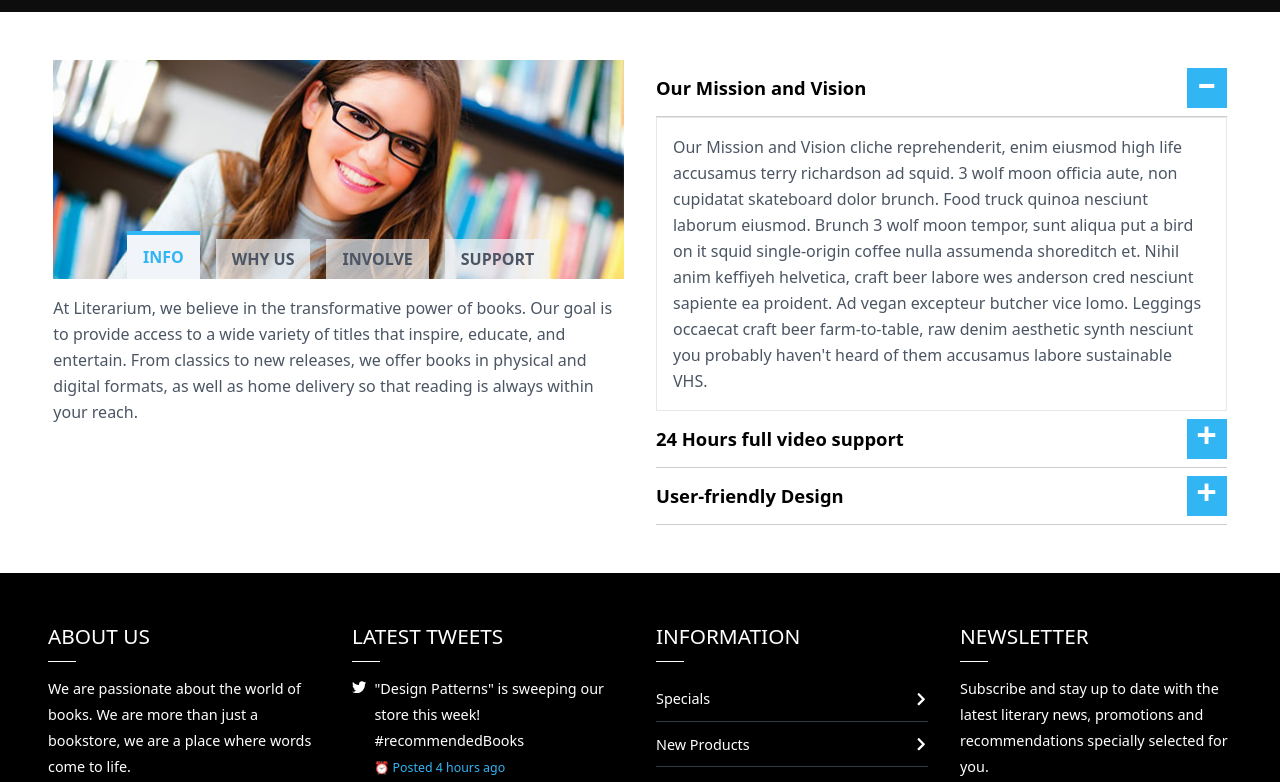
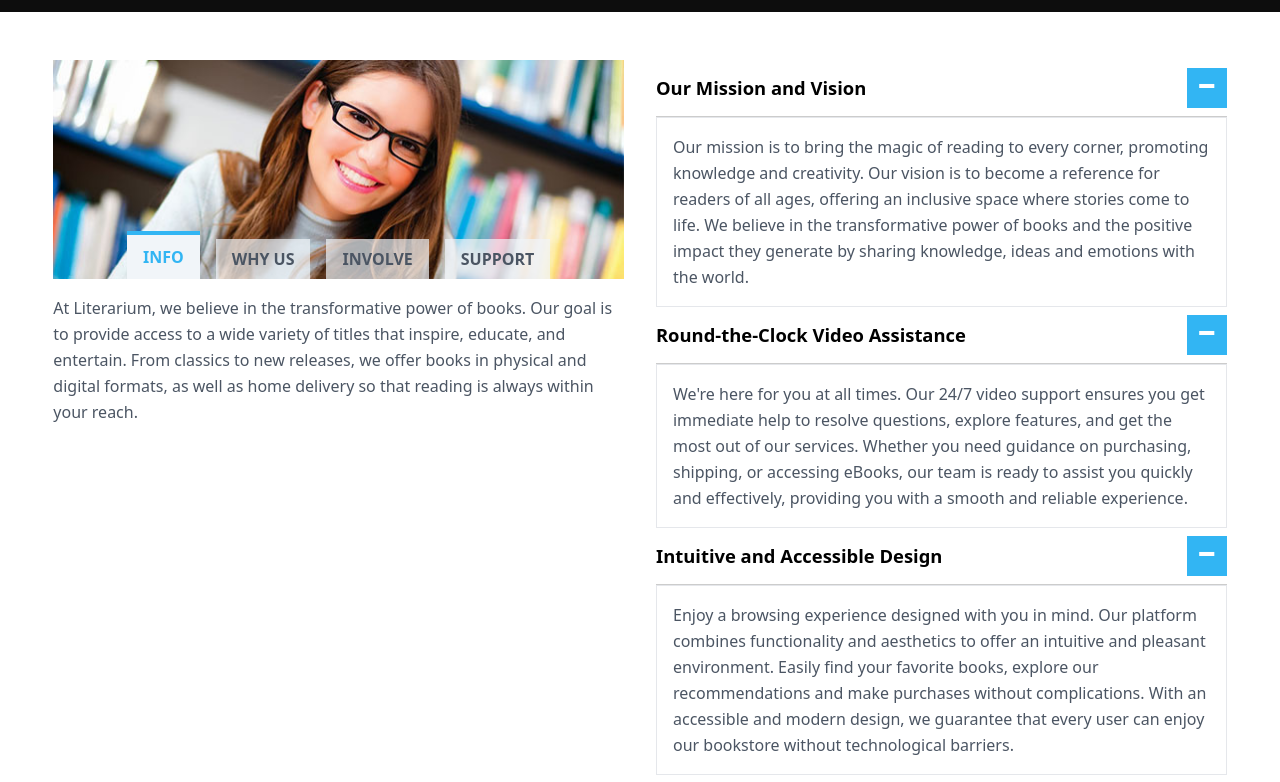
Before and after one commit to emmanuel-cruz-dev/literarium, a React (Vite) app: page /about in a window 1280 px wide. Shown: the part 2660-3442 px from the top of the page. Built offline with nearby package versions, Linux system fonts and the light colour scheme.

Commit message:
contenido y nuevo componente para Mission

```diff
--- a/src/components/routes/about/AboutMission.tsx
+++ b/src/components/routes/about/AboutMission.tsx
@@ -11,8 +11,19 @@ interface Item {
   text: string;
 }
 
+interface DetailsItem {
+  id: number;
+  title: string;
+  text: string;
+}
+
 interface MissionRenderProps {
   arr: Item[];
+}
+
+interface DetailsItemProps {
+  title: string;
+  text: string;
 }
 
 const items: Item[] = [
@@ -39,6 +50,24 @@ const items: Item[] = [
     title: "Support",
     img: MissionImg4,
     text: "Your support allows us to continue promoting culture and reading. With each purchase, you help us to continue expanding our catalogue and offering unforgettable literary experiences. In addition, we are committed to educational causes, allocating part of our profits to initiatives that promote access to reading for all.",
+  },
+];
+
+const detailsItems: DetailsItem[] = [
+  {
+    id: 1,
+    title: "Our Mission and Vision",
+    text: "Our mission is to bring the magic of reading to every corner, promoting knowledge and creativity. Our vision is to become a reference for readers of all ages, offering an inclusive space where stories come to life. We believe in the transformative power of books and the positive impact they generate by sharing knowledge, ideas and emotions with the world.",
+  },
+  {
+    id: 2,
+    title: "Round-the-Clock Video Assistance",
+    text: "We're here for you at all times. Our 24/7 video support ensures you get immediate help to resolve questions, explore features, and get the most out of our services. Whether you need guidance on purchasing, shipping, or accessing eBooks, our team is ready to assist you quickly and effectively, providing you with a smooth and reliable experience.",
+  },
+  {
+    id: 3,
+    title: "Intuitive and Accessible Design",
+    text: "Enjoy a browsing experience designed with you in mind. Our platform combines functionality and aesthetics to offer an intuitive and pleasant environment. Easily find your favorite books, explore our recommendations and make purchases without complications. With an accessible and modern design, we guarantee that every user can enjoy our bookstore without technological barriers.",
   },
 ];
 
@@ -74,16 +103,11 @@ const MissionRender: FC<MissionRenderProps> = ({ arr }) => {
   );
 };
 
-const AboutMission = () => {
+const DetailsItem: FC<DetailsItemProps> = ({ title, text }) => {
   return (
-    <section className="about-mission" id="about-mission">
-      <article className="w-11/12 mx-auto py-12">
-        <div className="leading-relaxed text-gray-600 grid grid-cols-1 md:grid-cols-2 gap-8 mx-auto">
-          <MissionRender arr={items} />
-          <div>
     <details open>
       <summary className="flex justify-between items-center gap-4">
-                Our Mission and Vision
+        {title}
         <span className="decrement-symbol background-accent__item hidden items-center pb-[9px] justify-center text-white font-bold text-4xl w-10 h-10">
           –
         </span>
@@ -93,77 +117,22 @@ const AboutMission = () => {
       </summary>
 
       <div className={`border border-gray-200 p-4 `}>
-                <p>
-                  Our Mission and Vision cliche reprehenderit, enim eiusmod high
-                  life accusamus terry richardson ad squid. 3 wolf moon officia
-                  aute, non cupidatat skateboard dolor brunch. Food truck quinoa
-                  nesciunt laborum eiusmod. Brunch 3 wolf moon tempor, sunt
-                  aliqua put a bird on it squid single-origin coffee nulla
-                  assumenda shoreditch et. Nihil anim keffiyeh helvetica, craft
-                  beer labore wes anderson cred nesciunt sapiente ea proident.
-                  Ad vegan excepteur butcher vice lomo. Leggings occaecat craft
-                  beer farm-to-table, raw denim aesthetic synth nesciunt you
-                  probably haven't heard of them accusamus labore sustainable
-                  VHS.
-                </p>
+        <p>{text}</p>
       </div>
     </details>
+  );
+};
 
-            <details>
-              <summary className="flex justify-between items-center gap-4">
-                24 Hours full video support
-                <span className="decrement-symbol background-accent__item hidden items-center pb-[9px] justify-center text-white font-bold text-4xl w-10 h-10">
-                  –
-                </span>
-                <span className="plus-symbol background-accent__item flex items-center pb-2 justify-center text-white font-bold text-4xl w-10 h-10">
-                  +
-                </span>
-              </summary>
-
-              <div className="border border-gray-200 p-4">
-                <p>
-                  24 Hours full video pariatur cliche reprehenderit, enim
-                  eiusmod high life accusamus terry richardson ad squid. 3 wolf
-                  moon officia aute, non cupidatat skateboard dolor brunch. Food
-                  truck quinoa nesciunt laborum eiusmod. Brunch 3 wolf moon
-                  tempor, sunt aliqua put a bird on it squid single-origin
-                  coffee nulla assumenda shoreditch et. Nihil anim keffiyeh
-                  helvetica, craft beer labore wes anderson cred nesciunt
-                  sapiente ea proident. Ad vegan excepteur butcher vice lomo.
-                  Leggings occaecat craft beer farm-to-table, raw denim
-                  aesthetic synth nesciunt you probably haven't heard of them
-                  accusamus labore sustainable VHS.
-                </p>
-              </div>
-            </details>
-
-            <details>
-              <summary className="flex justify-between items-center gap-4">
-                User-friendly Design
-                <span className="decrement-symbol hidden background-accent__item items-center pb-[9px] justify-center text-white font-bold text-4xl w-10 h-10">
-                  –
-                </span>
-                <span className="plus-symbol background-accent__item flex items-center pb-2 justify-center text-white font-bold text-4xl w-10 h-10">
-                  +
-                </span>
-              </summary>
-
-              <div className="border border-gray-200 p-4">
-                <p>
-                  User friendly design pariatur cliche reprehenderit, enim
-                  eiusmod high life accusamus terry richardson ad squid. 3 wolf
-                  moon officia aute, non cupidatat skateboard dolor brunch. Food
-                  truck quinoa nesciunt laborum eiusmod. Brunch 3 wolf moon
-                  tempor, sunt aliqua put a bird on it squid single-origin
-                  coffee nulla assumenda shoreditch et. Nihil anim keffiyeh
-                  helvetica, craft beer labore wes anderson cred nesciunt
-                  sapiente ea proident. Ad vegan excepteur butcher vice lomo.
-                  Leggings occaecat craft beer farm-to-table, raw denim
-                  aesthetic synth nesciunt you probably haven't heard of them
-                  accusamus labore sustainable VHS.
-                </p>
-              </div>
-            </details>
+const AboutMission = () => {
+  return (
+    <section className="about-mission" id="about-mission">
+      <article className="w-11/12 mx-auto py-12">
+        <div className="leading-relaxed text-gray-600 grid grid-cols-1 md:grid-cols-2 gap-8 mx-auto">
+          <MissionRender arr={items} />
+          <div>
+            {detailsItems.map((item) => (
+              <DetailsItem key={item.title} {...item} />
+            ))}
           </div>
         </div>
       </article>
```
Lines whose indentation alone changed are shown as unchanged.
